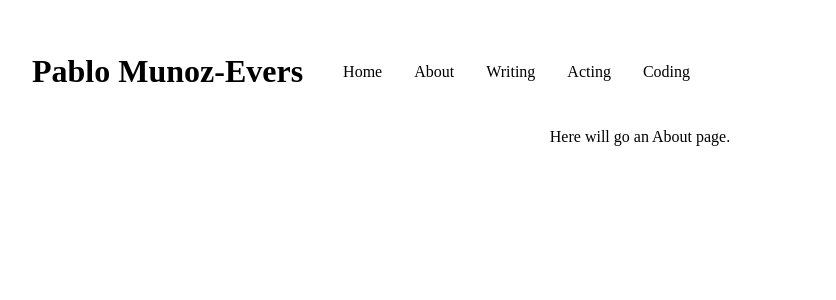
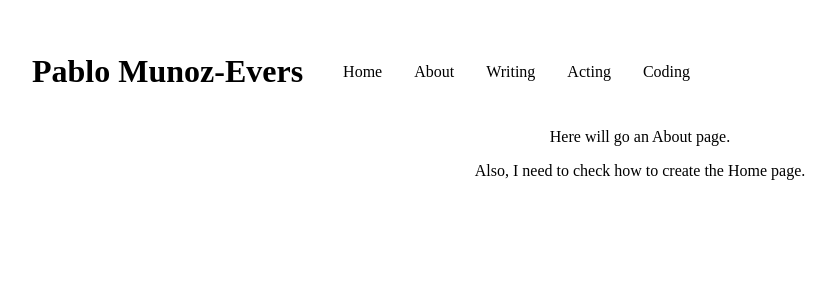
Before and after one commit to pamunev/primary-portfolio, a React (Vite) app: page /about in a window 1280 px wide. Shown: the top 300 px of the page, without its empty margins (0-836 px from the left). Built offline with nearby package versions, Linux system fonts and the light colour scheme.

Commit message:
Researching home page mechanics in router.

```diff
--- a/src/routes/about.jsx
+++ b/src/routes/about.jsx
@@ -2,6 +2,7 @@ function About() {
   return (
     <div>
       <p>Here will go an About page.</p>
+      <p>Also, I need to check how to create the Home page.</p>
     </div>
   );
 }
```
